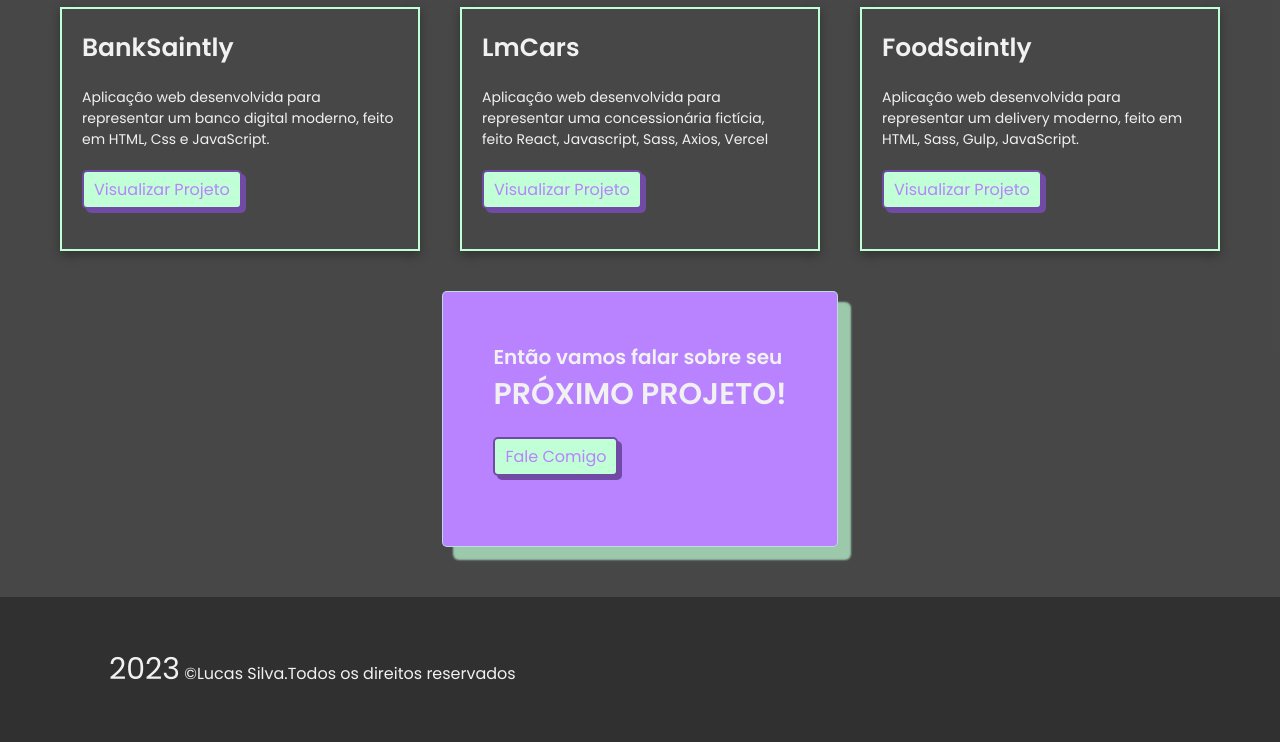
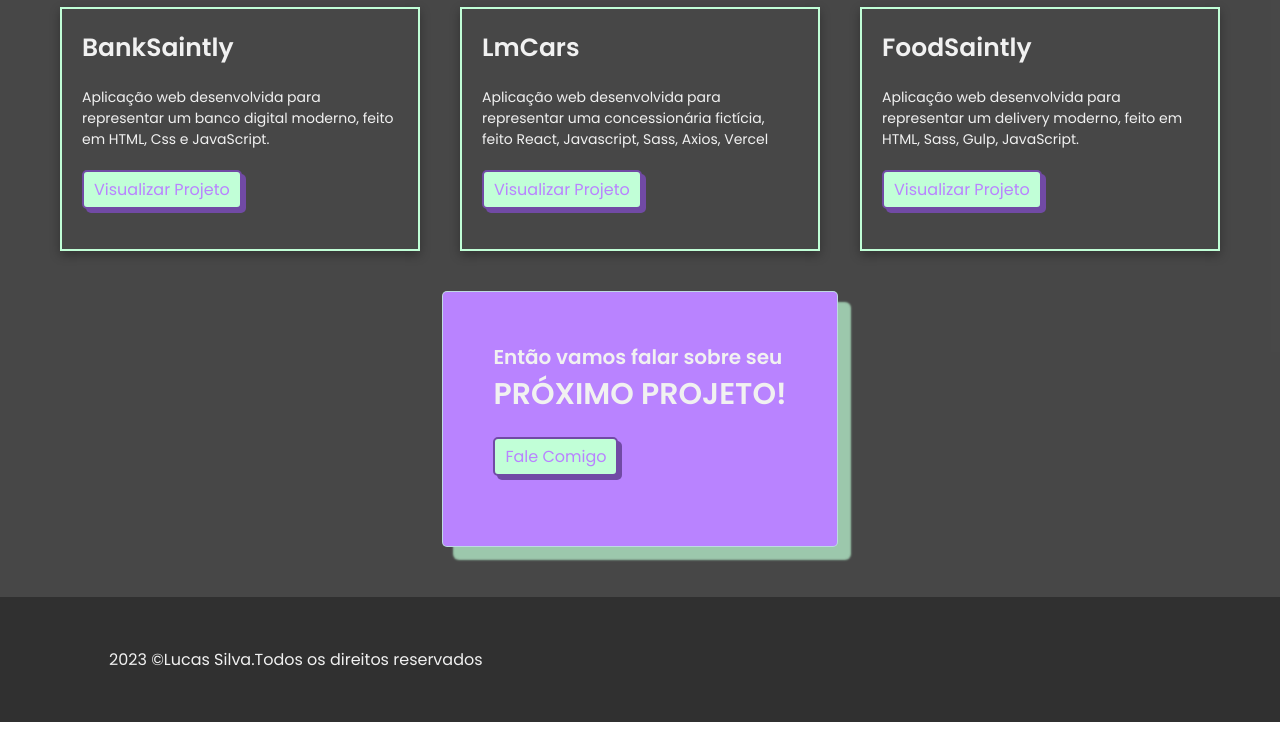
Before and after one commit to Lucassocorrosilva7/Portfolio, a website: page index.html in a window 1280 px wide. Shown: the part 2443-3185 px from the top of the page. Drawn offline with Linux system fonts and the light colour scheme.

Commit message:
Add resposividade na fonte

```diff
--- a/src/scss/layout/_footer.scss
+++ b/src/scss/layout/_footer.scss
@@ -17,5 +17,11 @@
       flex-direction: row;
     }
 
+    p {
+      span{
+      font-size: 1.6rem;
+      }
+    }
+
   }
 }
```
Also changed, not shown: public/build/css/app.css, 1 other file.
